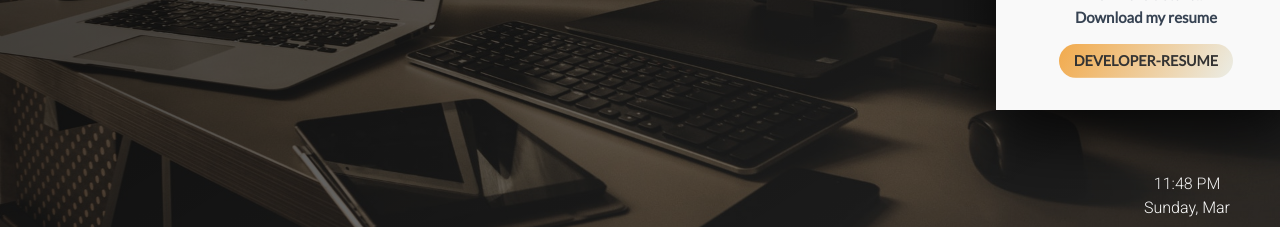
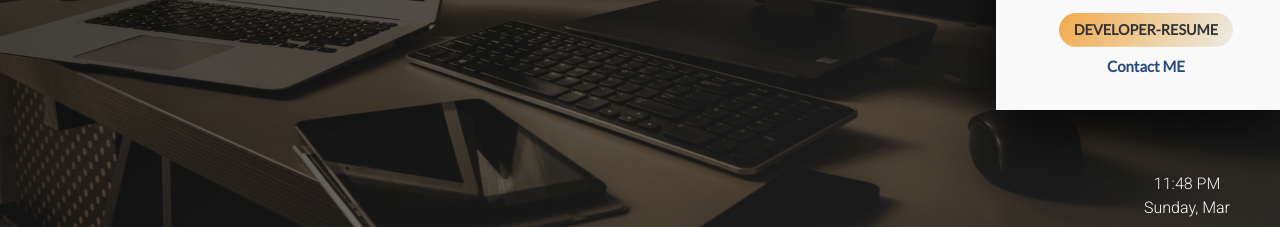
Before and after one commit to davinder19/davinder-portofolio, a plain HTML site: page index.html in a window 1280 px wide. Shown: the part 530-757 px from the top of the page. Drawn offline with Linux system fonts and the light colour scheme.

Commit message:
Add files via upload

```diff
--- a/index.html
+++ b/index.html
@@ -351,6 +351,7 @@
         <h2>Download my resume</h2>
 
         <h2> <a href="resume/Davinder_Web-developer.pdf" class="own-btn mrg" download="click">Developer-Resume</a></h2>
+        <a href="#contact" class="mrg-mid mssg">Contact ME</a>
         <div class="btn-remove">
             <div class="btn-remove-btn">
             <div class="right"></div>
--- a/style.css
+++ b/style.css
@@ -49,7 +49,7 @@ body{
     color: var(--yell-col);
 }
 .mrg-mid{
-    margin-top: 80px;
+    margin-top: 8px;
 }
 .mrg{
     margin-top: 1rem;
@@ -294,7 +294,9 @@ p{
         right: 50px;
         font-family: "Roboto", sans-serif;
 
+
     }
+
     .d-dev   {
         font-family: 'Pacifico', sans-serif;
         font-size:15px;
@@ -859,7 +861,19 @@ footer i:hover{
     transition: 1s all ease-in-out;
     animation:  showmessage 1s ease-in 5S;
     animation-fill-mode: backwards;
+}
+.mssg{
+    text-decoration: none;
+    font-family: 'lato', sans-serif;
+    font-size: 15px;
+    font-weight: 700;
+    color:var(--blu-col);
 
+}
+.mssg:hover{
+
+
+    color:var(--yell-col);
 
 }
 @keyframes showmessage {
```
Also changed, not shown: network.html (+1 -0 lines), tester.html (+1 -0 lines).
